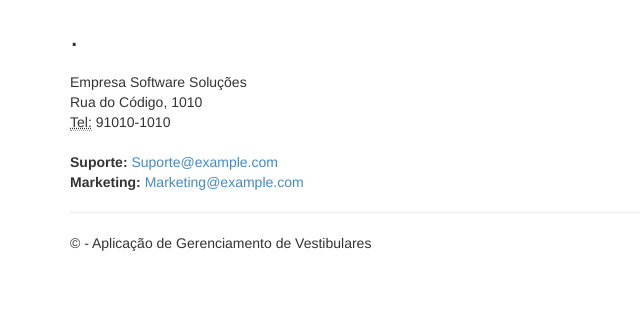
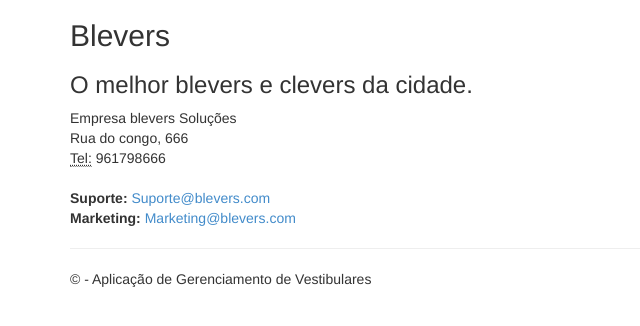
Before and after one commit to derekksn/acc08, a Django app: template app/templates/app/contact.html in a window 1280 px wide. Shown: the part 51-377 px from the top of the page, without its empty margins (0-640 px from the left). Run offline with Django 3.2, Linux system fonts and the light colour scheme; the template is opened without the code that fills it, so the values that code supplies are empty; some libraries are stand-ins or nearby versions.

Commit message:
Update contact.html

```diff
--- a/app/templates/app/contact.html
+++ b/app/templates/app/contact.html
@@ -2,19 +2,19 @@
 
 {% block content %}
 
-<h2>{{ title }}.</h2>
-<h3>{{ message }}</h3>
+<h2>Blevers</h2>
+<h3>O melhor blevers e clevers da cidade.</h3>
 
 <address>
-    Empresa Software Soluções<br />
-    Rua do Código, 1010<br />
+    Empresa blevers Soluções<br />
+    Rua do congo, 666<br />
     <abbr title="Telefone">Tel:</abbr>
-    91010-1010
+    961798666
 </address>
 
 <address>
-    <strong>Suporte:</strong>   <a href="mailto:Suporte@example.com">Suporte@example.com</a><br />
-    <strong>Marketing:</strong> <a href="mailto:Marketing@example.com">Marketing@example.com</a>
+    <strong>Suporte:</strong>   <a href="mailto:Suporte@blevers.com">Suporte@blevers.com</a><br />
+    <strong>Marketing:</strong> <a href="mailto:Marketing@blevers.com">Marketing@blevers.com</a>
 </address>
 
 {% endblock %}
```
